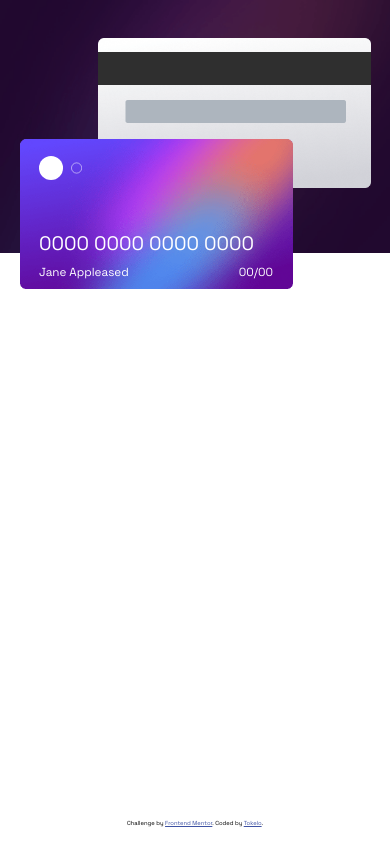
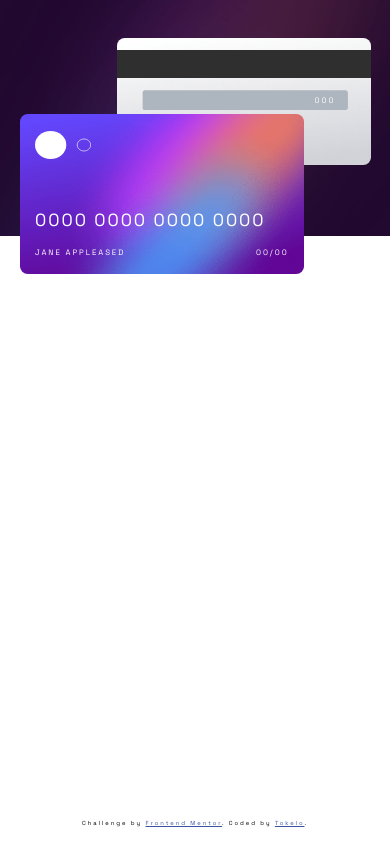
Before and after one commit to Kennedy-was-taken/interactive-card-details-form-main, an Angular app: page / in a window 390 px wide. Built offline with nearby package versions, Linux system fonts and the light colour scheme.

Commit message:
mobile responsive design

```diff
--- a/src/app/app.component.html
+++ b/src/app/app.component.html
@@ -16,25 +16,19 @@
 </section>
 
 
-
 <!-- z-index: 1, card -->
 <section class="image_container">
 
     <!-- back card -->
     <div class="image_back_card">
-
+        <label class="image_back_card_sec_code">000</label>
     </div>
 
     <!-- front card -->
     <div class="image_front_card">
 
-    </div>
-
-    <!-- front card details -->
-    <div class="image_front_card_details_logo">
-
-       <img src="../assets/images/card-logo.svg" alt="front card logo" class="image_front_card_logo"/>
-       <label class="image_front_card_number">0000 0000 0000 0000</label>
+        <img src="../assets/images/card-logo.svg" alt="front card logo" class="image_front_card_logo"/>
+        <label class="image_front_card_number">0000 0000 0000 0000</label>
 
        <div class="image_front_card_container">
             <label class="image_front_card_name">Jane Appleased</label>
--- /dev/null
+++ b/src/app/app.component.response.scss
@@ -0,0 +1,24 @@
+
+// mobile screen resolutions
+@mixin mobile_devices(){
+
+    @media (min-width: 375px) and (max-width: 389px){
+
+        .image_back_card_sec_code{
+            @include font_size(2dvw, black);
+        }
+    }
+
+
+    @media (min-width: 390px) and (max-width: 414px){
+
+
+    }
+}
+
+
+
+//tablet screen resolutions
+
+
+// desktop screen resolutions
--- a/src/app/app.component.scss
+++ b/src/app/app.component.scss
@@ -2,11 +2,12 @@
 @import "../styles/font.scss";
 
 // responsive styles
+@import "../app/app.component.response.scss";
 
 // gridview
 .card_information_container{
     display: grid;
-    grid-template-rows: 30% 1fr 3%;
+    grid-template-rows: 28% 1fr 3%;
     width: 100%;
     height: 100%;
 
@@ -47,74 +48,76 @@
     padding-top: 4.5dvh;
     width: 90%;
 
+    // image global values
     .image_back_card, .image_front_card{
-        width: 70dvw;
-        height: 18dvh;
+        width: 65dvw;
+        height: 15dvh;
+        background-size: 100% 100%;
+        background-repeat:no-repeat;
+        border-radius: 2dvw;
     }
 
     .image_back_card{
+        display: flex;
         margin-left: auto;
         margin-right: 0px;
         background-image: url("../assets/images/bg-card-back.png");
-        background-repeat:no-repeat;
-        background-size: 100%;
+
+        .image_back_card_sec_code{
+            @include font_size(2dvw, white);
+            margin-top: 6.8dvh;
+            margin-left: auto;
+            margin-right: 9dvw;
+        }
     }
 
     .image_front_card{
-        margin-top: 12dvh;
+        display: flex;
+        flex-direction: column;
+        margin-top: 9dvh;
         background-image: url("../assets/images/bg-card-front.png");
-        background-repeat:no-repeat;
-        background-size: 100%;
-    }
-
-    .image_front_card, .image_front_card_details_logo{
-        position: absolute;
-        float: left;
-    }
-
-    .image_front_card_details_logo{
-
-        padding-left: 5dvw;
-        padding-right: 5dvw;
-        padding-bottom: 2dvh;
-        width: 60%;
+        padding: 2dvh 4dvw;
 
         .image_front_card_logo{
             display: flex;
-            margin-top: 14dvh;
-            margin-bottom: 6dvh;
-            width: 11dvw;
+            height: 22%;
+            width: 22%;
         }
 
         .image_front_card_number{
-            @include font_size(5dvw, white);
-        }
-
-        .image_front_card_container{
-            display: flex;
-            flex-direction: row;
-            margin-top: 1dvh;
-        }
+            margin-bottom: 0px;
+            margin-top: auto;
+            @include font_size(4.5dvw, white);
         }
 
         .image_front_card_container{
 
+            display: flex;
+            flex-direction: row;
+            margin-top: 2dvh;
+
+            @include font_upper_case(2dvw, white);
+
             .image_front_card_name{
-            @include font_size(3dvw, white);
                 margin-right: auto;
                 margin-left: 0px;
             }
 
             .image_front_card_date{
-            @include font_size(3dvw, white);
                 margin-right: 0px;
                 margin-left: auto;
             }
         }
 
 
-    .image_default_size{
-        width: 70dvw;
-        height: 18dvh;
+
     }
+
+    .image_front_card{
+        position: absolute;
+        float: left;
     }
+
+}
+
+// @include mobile_devices();
--- a/src/styles/font.scss
+++ b/src/styles/font.scss
@@ -8,4 +8,11 @@
     font-family: SpaceGrotesk;
     font-size: $size;
     color: $color;
+    letter-spacing: 0.5vw;
 }
+
+// defining mixing with two parameters
+@mixin font_upper_case($size : 18px, $color : black){
+    @include font_size($size , $color);
+    text-transform: uppercase;
+}
```
Lines whose indentation alone changed are shown as unchanged.
